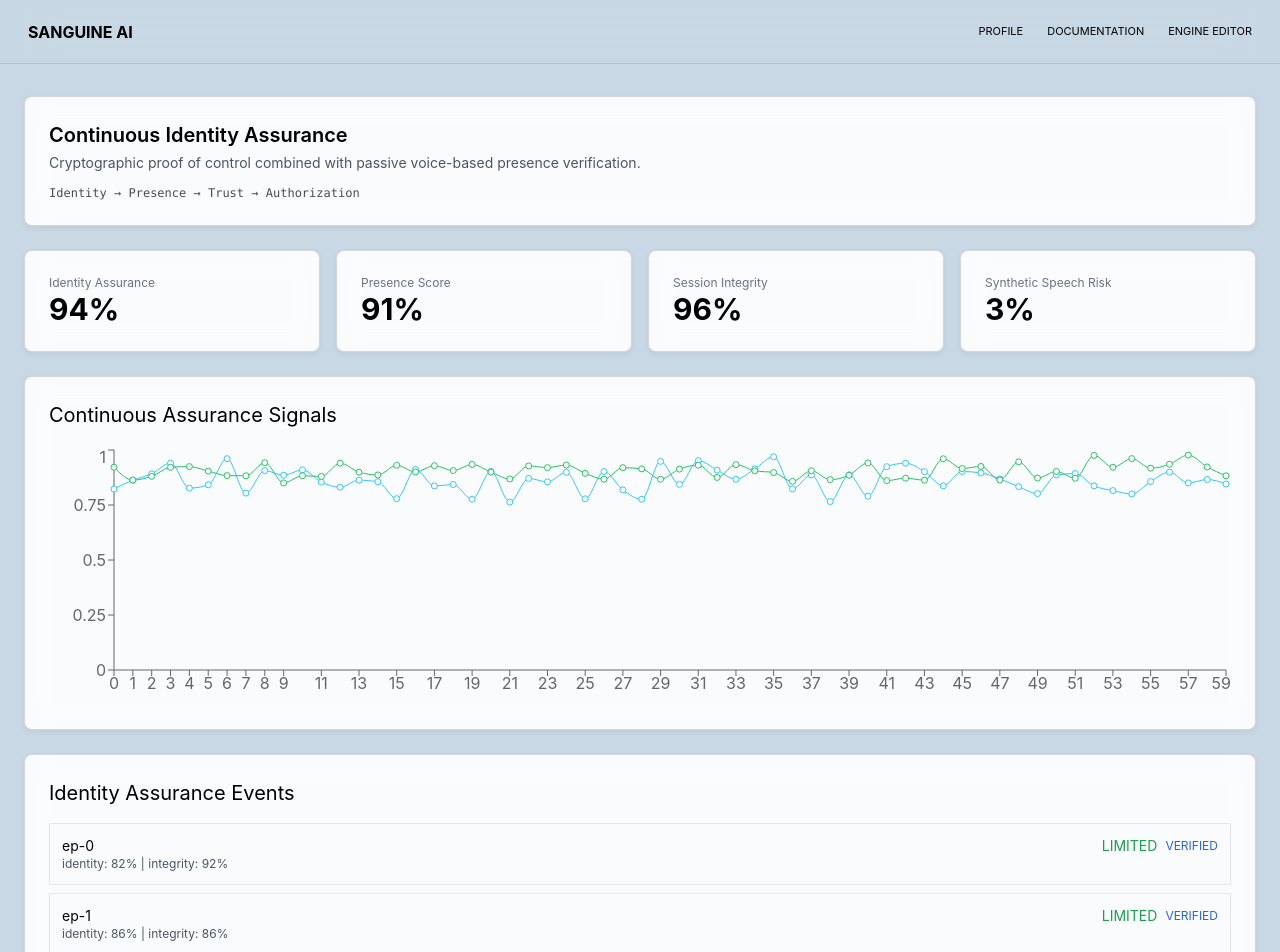
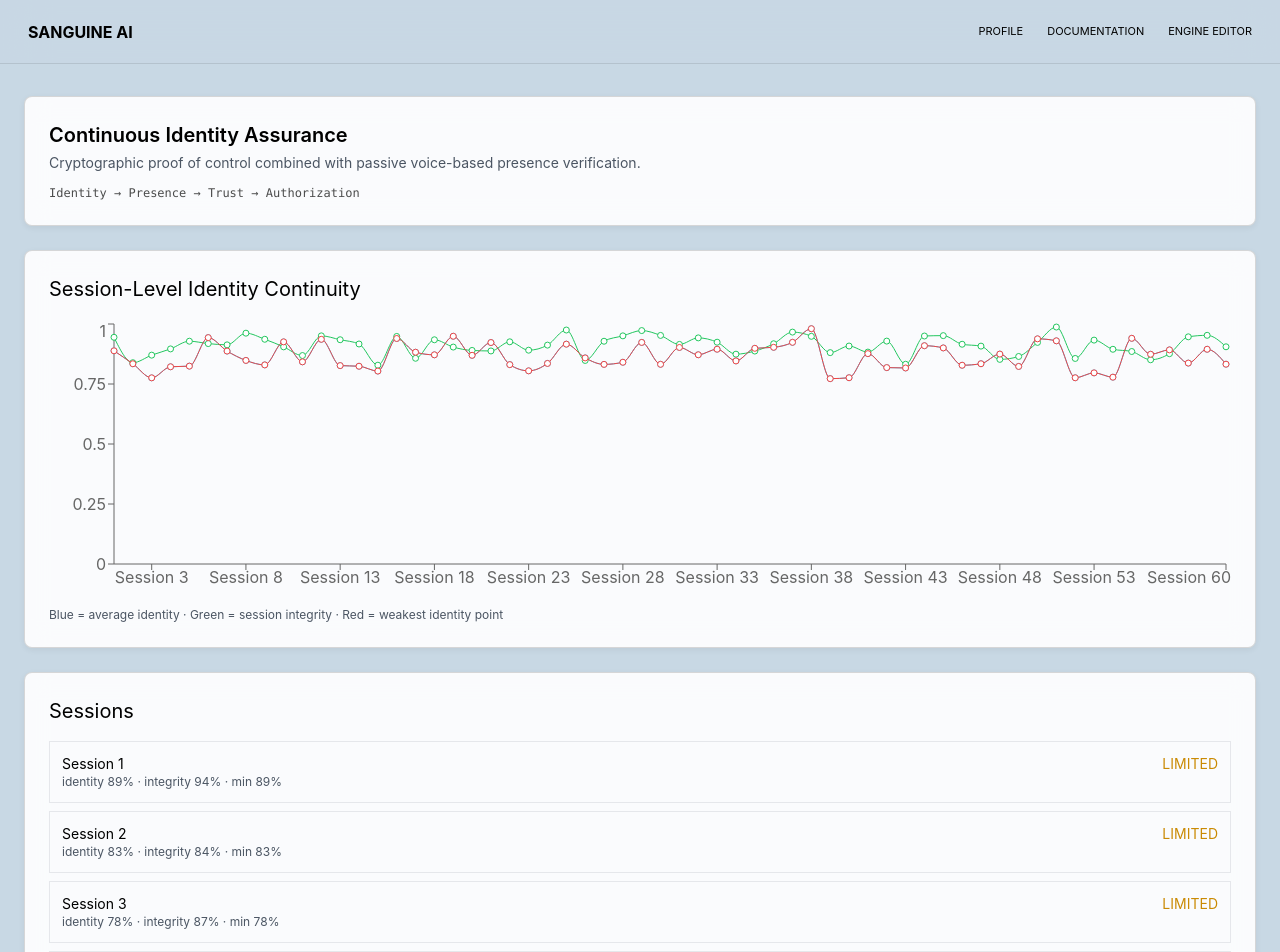
Before and after one commit to SanguineAI-Incorporated/sanguine-ai-users, a React (Vite) app: page / in a window 1280 px wide. Shown: the top 952 px of the page. Built offline with nearby package versions, Linux system fonts and the light colour scheme.

Commit message:
Refactor Dashboard component for clarity and metrics

```diff
--- a/src/pages/Dashboard.jsx
+++ b/src/pages/Dashboard.jsx
@@ -10,7 +10,7 @@ import {
   ResponsiveContainer,
 } from "recharts";
 
-/* ---------------- RAW LOGS (VOICE AGENT SIMULATION) ---------------- */
+/* ---------------- RAW LOGS ---------------- */
 
 const rawLogs = (() => {
   const logs = [];
@@ -31,15 +31,14 @@ const rawLogs = (() => {
   return logs;
 })();
 
-/* ---------------- INFERENCE: CONTINUOUS IDENTITY ASSURANCE ---------------- */
+/* ---------------- INFERENCE ---------------- */
 
-function infer(log) {
+function infer() {
   const speaker_match_score = 0.75 + Math.random() * 0.25;
   const presence_score = 0.7 + Math.random() * 0.3;
 
   const synthetic_speech_risk = Math.random() * 0.2;
   const replay_attack_risk = Math.random() * 0.15;
-  const voice_conversion_risk = Math.random() * 0.2;
 
   const identity_assurance_score =
     speaker_match_score * 0.5 +
@@ -47,58 +46,52 @@ function infer(log) {
     (1 - synthetic_speech_risk) * 0.2;
 
   const session_integrity_score =
-    1 -
-    (synthetic_speech_risk +
-      replay_attack_risk +
-      voice_conversion_risk) /
-      3;
-
-  const autonomy_confidence =
-    identity_assurance_score * session_integrity_score;
-
-  const authorization_state =
-    identity_assurance_score > 0.9
-      ? "FULL"
-      : identity_assurance_score > 0.75
-      ? "LIMITED"
-      : "CHALLENGE";
+    1 - (synthetic_speech_risk + replay_attack_risk) / 2;
 
   return {
     identity: {
       user_id: "user_demo_001",
-      session_id: "sess_" + Math.random().toString(16).slice(2),
+      session_id:
+        "sess_" + Math.random().toString(16).slice(2),
       credential_status: "VERIFIED",
     },
 
     speaker_assurance: {
       speaker_match_score,
+      presence_score,
       speaker_continuity: 0.8 + Math.random() * 0.2,
-      presence_score,
     },
 
     anti_spoofing: {
       synthetic_speech_risk,
       replay_attack_risk,
-      voice_conversion_risk,
       audio_authenticity_score: 1 - synthetic_speech_risk,
     },
 
     continuous_assurance: {
       identity_assurance_score,
       session_integrity_score,
-      autonomy_confidence,
+      autonomy_confidence:
+        identity_assurance_score * session_integrity_score,
     },
 
     authorization: {
-      authorization_state,
+      authorization_state:
+        identity_assurance_score > 0.9
+          ? "FULL"
+          : identity_assurance_score > 0.75
+          ? "LIMITED"
+          : "CHALLENGE",
       proof_of_control: true,
-      action_approval: authorization_state !== "CHALLENGE",
+      action_approval: identity_assurance_score > 0.75,
     },
 
     attestation: {
       verified: true,
-      signature: "sig_" + Math.random().toString(16).slice(2),
-      hash: "hash_" + Math.random().toString(16).slice(2),
+      signature:
+        "sig_" + Math.random().toString(16).slice(2),
+      hash:
+        "hash_" + Math.random().toString(16).slice(2),
     },
   };
 }
@@ -114,15 +107,54 @@ export default function Dashboard() {
       id: `ep-${i}`,
       timestamp: log.timestamp,
       raw: log.raw,
-      ...infer(log),
+      ...infer(),
     }));
   }, []);
 
-  const volumeData = useMemo(() => {
-    return episodes.map((e, i) => ({
-      index: i,
-      identity: e.continuous_assurance.identity_assurance_score,
-      integrity: e.continuous_assurance.session_integrity_score,
+  /* ---------------- SESSION AGGREGATION ---------------- */
+
+  const sessionData = useMemo(() => {
+    const map = new Map();
+
+    episodes.forEach((e) => {
+      const sid = e.identity.session_id;
+
+      if (!map.has(sid)) {
+        map.set(sid, {
+          session: sid,
+          identity_sum: 0,
+          integrity_sum: 0,
+          min_identity: 1,
+          risk_sum: 0,
+          count: 0,
+        });
+      }
+
+      const s = map.get(sid);
+
+      const identity =
+        e.continuous_assurance.identity_assurance_score;
+
+      const integrity =
+        e.continuous_assurance.session_integrity_score;
+
+      const risk =
+        e.anti_spoofing.synthetic_speech_risk;
+
+      s.identity_sum += identity;
+      s.integrity_sum += integrity;
+      s.risk_sum += risk;
+      s.count += 1;
+
+      s.min_identity = Math.min(s.min_identity, identity);
+    });
+
+    return Array.from(map.values()).map((s, i) => ({
+      session: `Session ${i + 1}`,
+      identity: s.identity_sum / s.count,
+      integrity: s.integrity_sum / s.count,
+      min_identity: s.min_identity,
+      synthetic_risk: s.risk_sum / s.count,
     }));
   }, [episodes]);
 
@@ -172,88 +204,80 @@ export default function Dashboard() {
           </CardContent>
         </Card>
 
-        {/* KPI STRIP */}
-        <div className="grid grid-cols-4 gap-4">
-          <Card><CardContent className="p-5">
-            <div className="text-xs text-gray-500">Identity Assurance</div>
-            <div className="text-3xl font-bold">94%</div>
-          </CardContent></Card>
-
-          <Card><CardContent className="p-5">
-            <div className="text-xs text-gray-500">Presence Score</div>
-            <div className="text-3xl font-bold">91%</div>
-          </CardContent></Card>
-
-          <Card><CardContent className="p-5">
-            <div className="text-xs text-gray-500">Session Integrity</div>
-            <div className="text-3xl font-bold">96%</div>
-          </CardContent></Card>
-
-          <Card><CardContent className="p-5">
-            <div className="text-xs text-gray-500">Synthetic Speech Risk</div>
-            <div className="text-3xl font-bold">3%</div>
-          </CardContent></Card>
-        </div>
-
-        {/* SIGNALS CHART */}
+        {/* SESSION METRICS CHART */}
         <Card>
           <CardContent>
-            <h2 className="text-xl mb-4">Continuous Assurance Signals</h2>
+            <h2 className="text-xl mb-4">
+              Session-Level Identity Continuity
+            </h2>
 
-            <div style={{ width: "100%", height: 260 }}>
+            <div style={{ width: "100%", height: 280 }}>
               <ResponsiveContainer>
-                <LineChart data={volumeData}>
-                  <XAxis dataKey="index" />
+                <LineChart data={sessionData}>
+                  <XAxis dataKey="session" />
                   <YAxis />
                   <Tooltip />
-                  <Line type="monotone" dataKey="identity" stroke="#2EC7FF" />
-                  <Line type="monotone" dataKey="integrity" stroke="#22c55e" />
+
+                  <Line
+                    type="monotone"
+                    dataKey="identity"
+                    stroke="#2EC7FF"
+                  />
+
+                  <Line
+                    type="monotone"
+                    dataKey="integrity"
+                    stroke="#22c55e"
+                  />
+
+                  <Line
+                    type="monotone"
+                    dataKey="min_identity"
+                    stroke="#ef4444"
+                  />
                 </LineChart>
               </ResponsiveContainer>
+            </div>
+
+            <div className="text-xs text-gray-600 mt-2">
+              Blue = average identity · Green = session integrity · Red = weakest identity point
             </div>
           </CardContent>
         </Card>
 
-        {/* EPISODES */}
+        {/* SESSION LIST */}
         <Card>
           <CardContent>
-            <h2 className="text-xl mb-4">Identity Assurance Events</h2>
+            <h2 className="text-xl mb-4">Sessions</h2>
 
             <div className="space-y-2 max-h-96 overflow-auto">
-              {episodes.map((e) => (
+              {sessionData.map((s, i) => (
                 <div
-                  key={e.id}
-                  onClick={() => setSelected(e)}
-                  onMouseEnter={() => setHovered(e)}
-                  onMouseLeave={() => setHovered(null)}
-                  className="p-3 border cursor-pointer hover:bg-white/50"
+                  key={i}
+                  className="p-3 border hover:bg-white/50"
                 >
                   <div className="flex justify-between text-sm">
-                    <span>{e.id}</span>
+                    <span>{s.session}</span>
 
-                    <div className="flex gap-2 items-center">
-                      <span
-                        className={
-                          e.authorization.authorization_state === "CHALLENGE"
-                            ? "text-red-600"
-                            : "text-green-600"
-                        }
-                      >
-                        {e.authorization.authorization_state}
-                      </span>
-
-                      <span className="text-blue-600 text-xs">
-                        VERIFIED
-                      </span>
-                    </div>
+                    <span className={
+                      s.identity > 0.9
+                        ? "text-green-600"
+                        : s.identity > 0.75
+                        ? "text-yellow-600"
+                        : "text-red-600"
+                    }>
+                      {s.identity > 0.9
+                        ? "FULL"
+                        : s.identity > 0.75
+                        ? "LIMITED"
+                        : "CHALLENGE"}
+                    </span>
                   </div>
 
                   <div className="text-xs text-gray-600">
-                    identity:{" "}
-                    {(e.continuous_assurance.identity_assurance_score * 100).toFixed(0)}%
-                    {" | "}
-                    integrity:{" "}
-                    {(e.continuous_assurance.session_integrity_score * 100).toFixed(0)}%
+                    identity {(s.identity * 100).toFixed(0)}% ·
+                    integrity {(s.integrity * 100).toFixed(0)}% ·
+                    min {(s.min_identity * 100).toFixed(0)}%
                   </div>
                 </div>
               ))}
@@ -261,65 +285,16 @@ export default function Dashboard() {
           </CardContent>
         </Card>
 
-        {/* DETAIL */}
+        {/* DETAIL PANEL */}
         <Card>
           <CardContent>
-            <h2 className="text-xl mb-4">Event Detail</h2>
+            <h2 className="text-xl mb-4">
+              Session Detail (Select for expansion)
+            </h2>
 
-            {selected ? (
-              <div className="text-sm space-y-4">
-
-                <div>
-                  <b>Identity</b>
-                  <div>User: {selected.identity.user_id}</div>
-                  <div>Credential: {selected.identity.credential_status}</div>
-                  <div>Session: {selected.identity.session_id}</div>
-                </div>
-
-                <div>
-                  <b>Speaker Assurance</b>
-                  <div>
-                    Match: {(selected.speaker_assurance.speaker_match_score * 100).toFixed(0)}%
-                  </div>
-                  <div>
-                    Presence: {(selected.speaker_assurance.presence_score * 100).toFixed(0)}%
-                  </div>
-                  <div>
-                    Continuity: {(selected.speaker_assurance.speaker_continuity * 100).toFixed(0)}%
-                  </div>
-                </div>
-
-                <div>
-                  <b>Anti-Spoofing</b>
-                  <div>Synthetic: {(selected.anti_spoofing.synthetic_speech_risk * 100).toFixed(1)}%</div>
-                  <div>Replay: {(selected.anti_spoofing.replay_attack_risk * 100).toFixed(1)}%</div>
-                  <div>Voice Conversion: {(selected.anti_spoofing.voice_conversion_risk * 100).toFixed(1)}%</div>
-                </div>
-
-                <div>
-                  <b>Continuous Assurance</b>
-                  <div>
-                    Identity: {(selected.continuous_assurance.identity_assurance_score * 100).toFixed(0)}%
-                  </div>
-                  <div>
-                    Integrity: {(selected.continuous_assurance.session_integrity_score * 100).toFixed(0)}%
-                  </div>
-                  <div>
-                    Autonomy: {(selected.continuous_assurance.autonomy_confidence * 100).toFixed(0)}%
-                  </div>
-                </div>
-
-                <div>
-                  <b>Authorization</b>
-                  <div>State: {selected.authorization.authorization_state}</div>
-                  <div>Proof: {String(selected.authorization.proof_of_control)}</div>
-                  <div>Approval: {String(selected.authorization.action_approval)}</div>
-                </div>
-
-              </div>
-            ) : (
-              <p className="text-sm text-gray-500">Select an event</p>
-            )}
+            <p className="text-sm text-gray-500">
+              Session-level drilldown can extend into per-event identity traces.
+            </p>
           </CardContent>
         </Card>
 
@@ -330,7 +305,7 @@ export default function Dashboard() {
               <div>
                 <h2 className="text-xl">Trust Event Export</h2>
                 <p className="text-sm text-gray-600">
-                  Export cryptographically signed identity assurance events as JSONL.
+                  Export cryptographically signed identity assurance events.
                 </p>
               </div>
 
@@ -345,16 +320,6 @@ export default function Dashboard() {
         </Card>
 
       </div>
-
-      {/* HOVER INSPECTOR */}
-      {hovered && (
-        <div className="fixed right-6 top-24 w-[420px] max-h-[70vh] overflow-auto bg-[#C8D8E4] text-black text-[10px] p-3 border border-black/10 shadow-xl z-50 rounded-lg backdrop-blur-xl">
-          <div className="mb-2 font-bold">Event JSON</div>
-          <pre className="whitespace-pre-wrap text-black/80">
-            {JSON.stringify(hovered, null, 2)}
-          </pre>
-        </div>
-      )}
     </div>
   );
 }
```
